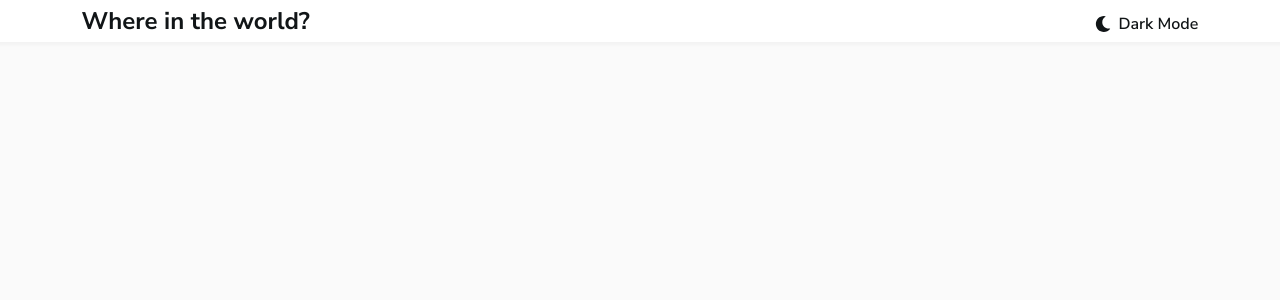
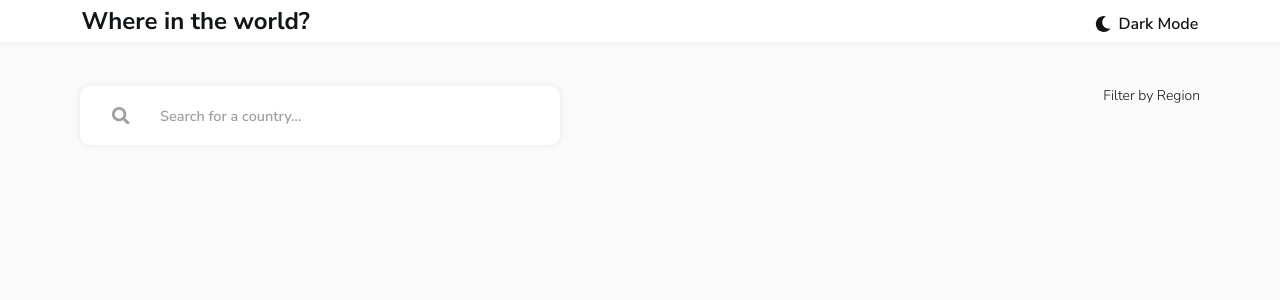
Before and after one commit to faha1999/rest-countries-api-with-color-theme-switcher, a React (Create React App) app: page / in a window 1280 px wide. Shown: the top 300 px of the page. Built offline with nearby package versions, Linux system fonts and the light colour scheme.

Commit message:
complete search section

```diff
--- a/src/App.jsx
+++ b/src/App.jsx
@@ -1,10 +1,12 @@
 import React from 'react';
 import { Header } from './components/header/Header';
+import { Search } from './components/search/Search';
 
 export const App = () => {
   return (
     <>
       <Header />
+      <Search />
     </>
   );
 };
--- /dev/null
+++ b/src/components/search/Search.jsx
@@ -0,0 +1,22 @@
+import React from 'react';
+import { FaSearch } from 'react-icons/fa';
+import { FilterRegions } from './partials/FilterRegions';
+
+export const Search = (props) => {
+  return (
+    <article className="searchSection">
+      <section className="inputArea">
+        <FaSearch className="searchIcon" />
+        <input
+          type="search"
+          name="search"
+          id="search"
+          placeholder="Search for a country..."
+          value={props.searchInput}
+          onChange={(e) => props.searchCountries(e.target.value)}
+        ></input>
+      </section>
+      <FilterRegions setCountries={props.setCountries} />
+    </article>
+  );
+};
--- /dev/null
+++ b/src/components/search/partials/FilterRegions.jsx
@@ -0,0 +1,73 @@
+import React, { useState } from 'react';
+
+export const FilterRegions = (props) => {
+  const [isVisible, setVisibility] = useState(false);
+  const [activeRegion, setActiveRegion] = useState('');
+  const regions = [
+    {
+      label: 'All',
+      name: 'all',
+    },
+    {
+      label: 'Africa',
+      name: 'africa',
+    },
+    { label: 'Americas', name: 'americas' },
+    {
+      label: 'Asia',
+      name: 'asia',
+    },
+    { label: 'Europe', name: 'europe' },
+    { label: 'Oceania', name: 'oceania' },
+  ];
+
+  const fetchRegion = async (regionName) => {
+    if (regionName === 'all') {
+      const url = `https://restcountries.com/v2/all`;
+      const response = await fetch(url);
+      const data = await response.json();
+      props.setCountries(data);
+    } else {
+      const url = `https://restcountries.com/v2/region/${regionName}`;
+      const response = await fetch(url);
+      const data = await response.json();
+      props.setCountries(data);
+    }
+  };
+  const addDropdown = () => {
+    return isVisible ? setVisibility(false) : setVisibility(true);
+  };
+  const removeDropdown = () => {
+    return isVisible ? setVisibility(false) : setVisibility(true);
+  };
+
+  return (
+    <section
+      className={isVisible ? 'active-regions select-region' : 'select-region'}
+      id="regions"
+    >
+      <summary onClick={(e) => addDropdown(e)}>
+        {activeRegion === 'All' || !activeRegion
+          ? 'Filter by Region'
+          : activeRegion}
+      </summary>
+      {isVisible ? (
+        <div className="region-list">
+          {regions.map((region) => (
+            <li
+              onClick={() => {
+                fetchRegion(region.name);
+                setActiveRegion(region.label);
+                removeDropdown();
+              }}
+              value={region.name}
+              key={region.label}
+            >
+              {region.label}
+            </li>
+          ))}
+        </div>
+      ) : null}
+    </section>
+  );
+};
--- a/src/styles/scss/_globals.scss
+++ b/src/styles/scss/_globals.scss
@@ -3,7 +3,8 @@
 *::after {
   padding: 0;
   margin: 0;
-  box-sizing: border-box;
+  //box-sizing: border-box;
+  font-family: 'Nunito Sans', sans-serif;
 }
 
 a {
@@ -27,7 +28,6 @@ html {
 
 body {
   font-weight: $fw-regular;
-  font-family: 'Nunito Sans', sans-serif;
   color: $very-dark-blue;
   background: $very-light-gray;
   font-size: $fs-home;
--- /dev/null
+++ b/src/styles/scss/components/_search.scss
@@ -0,0 +1,43 @@
+.searchSection {
+  display: flex;
+  flex-direction: row;
+  justify-content: space-between;
+  padding: 2.8rem 5rem;
+}
+.inputArea {
+  position: relative;
+  display: flex;
+  flex-direction: row;
+  width: 30rem;
+  align-items: center;
+
+  .searchIcon {
+    position: absolute;
+    opacity: 0.4;
+    font-size: 1.1rem;
+    padding-left: 2rem;
+  }
+
+  input {
+    padding: 1.2rem;
+    -webkit-box-shadow: rgb(0 0 0 / 3%) 0px 0px 3px 3px;
+    box-shadow: rgb(0 0 0 / 3%) 0px 0px 3px 3px;
+    border: none;
+    width: 100%;
+    background-color: $white;
+    border-radius: 10px;
+
+    &::placeholder {
+      opacity: 0.4;
+      font-size: 0.9rem;
+      color: $very-dark-blue;
+      font-weight: 600;
+    }
+
+    &[type='search'] {
+      font-size: 0.9rem;
+      color: $very-dark-blue;
+      padding-left: 5rem;
+    }
+  }
+}
--- a/src/styles/scss/styles.scss
+++ b/src/styles/scss/styles.scss
@@ -4,3 +4,4 @@
 
 // components
 @import './components/header';
+@import './components/search';
```
Also changed, not shown: src/styles/css/styles.min.css, 1 other file (tests, documents, lock files or other folders).
